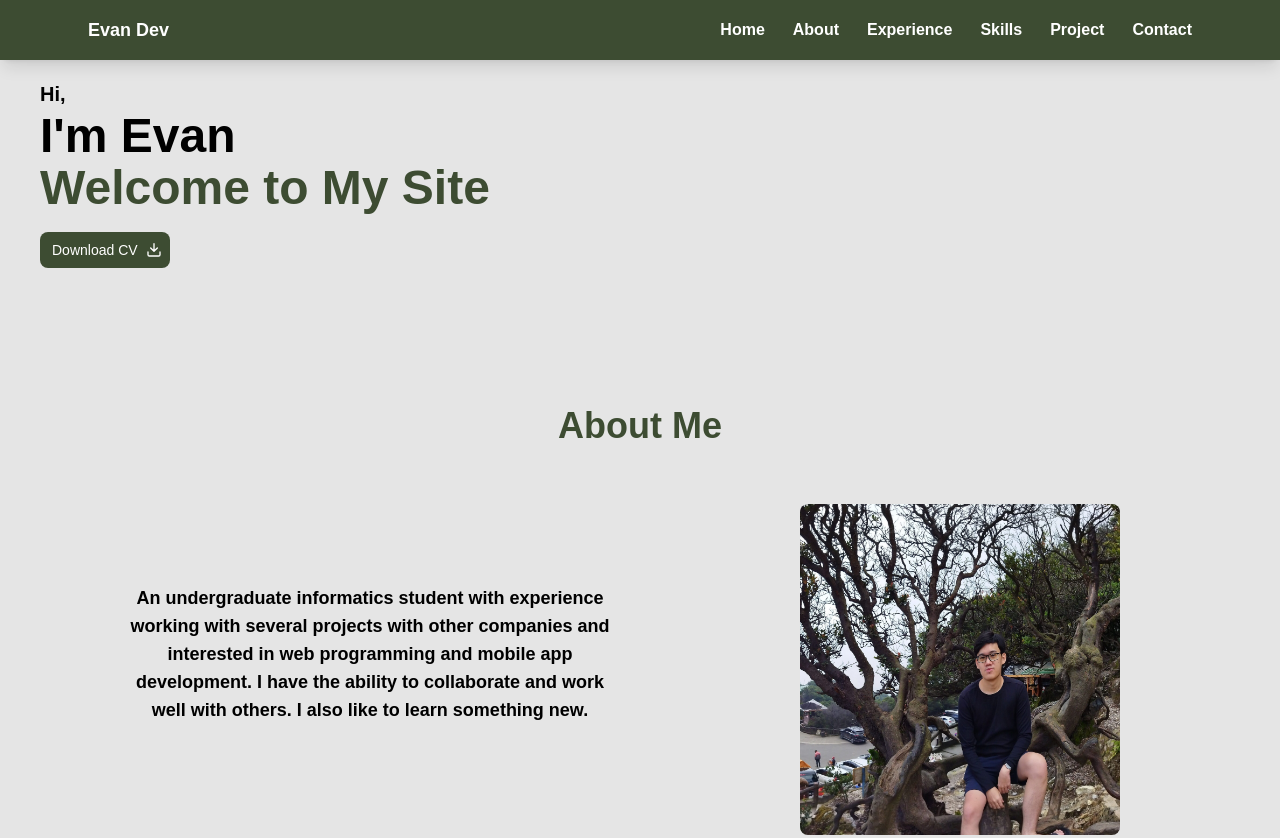
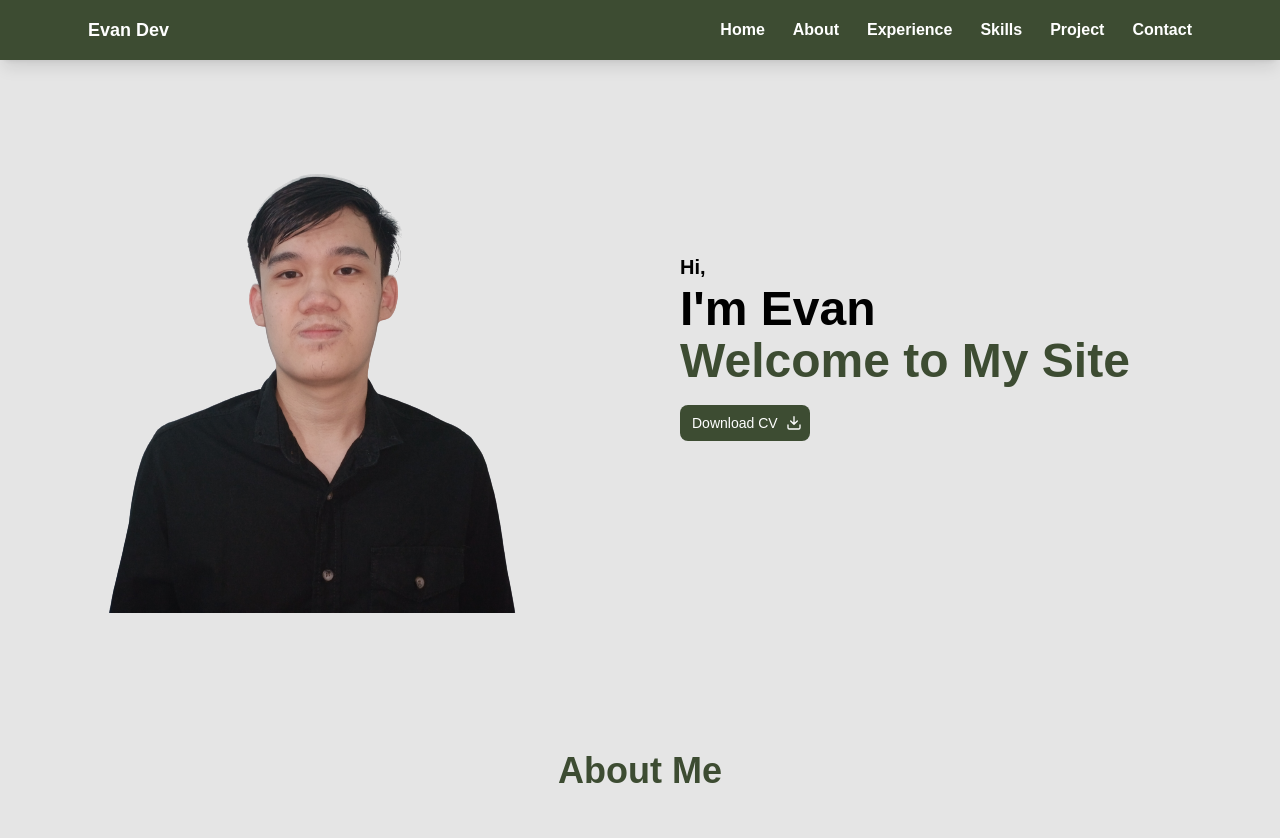
Before and after one commit to EvanSamuelW/Portfolio, a website: page index.html in a window 1280 px wide. Shown: the top 838 px of the page. Drawn offline with nearby package versions, Linux system fonts and the light colour scheme.

Commit message:
comment blob

```diff
--- a/index.html
+++ b/index.html
@@ -94,16 +94,16 @@
                         </a>
 
                     </div>
-                    <!-- <div class="w-full self-end lg:w-1/2 mt-10">
+                    <div class="w-full self-end lg:w-1/2 mt-10">
                         <div class="relative px-2 lg:right-0 lg:mt-9" data-aos="fade-in">
                             <img src="foto.png" alt="Evan Samuel" class="relative z-10 mx-auto max-w-full" />
-                            <span class="absolute bottom-0 left-1/2 -translate-x-1/2 md:scale-125">
+                            <!-- <span class="absolute bottom-0 left-1/2 -translate-x-1/2 md:scale-125">
                                     <svg height="500" width="400" viewBox="0 0 200 200" xmlns="http://www.w3.org/2000/svg">
                                         <path fill="#D4D2A5" d="M45.3,-68.9C58.5,-61.9,69.1,-49.1,72.6,-35C76,-20.9,72.4,-5.5,68.9,9C65.4,23.5,61.9,37.1,54,47.5C46.1,58,33.7,65.3,19.5,71.8C5.4,78.4,-10.5,84.3,-22.8,79.7C-35,75.2,-43.6,60.2,-50.6,46.8C-57.6,33.4,-63,21.6,-68.1,7.8C-73.3,-6,-78,-21.9,-72.8,-33.2C-67.6,-44.5,-52.4,-51.1,-38.6,-57.9C-24.8,-64.7,-12.4,-71.6,1.8,-74.4C16,-77.2,32,-76,45.3,-68.9Z" transform="translate(100 100)" />
                                       </svg>
-                            </span>
+                            </span> -->
                         </div>
-                    </div> -->
+                    </div>
 
 
                 </div>
```
